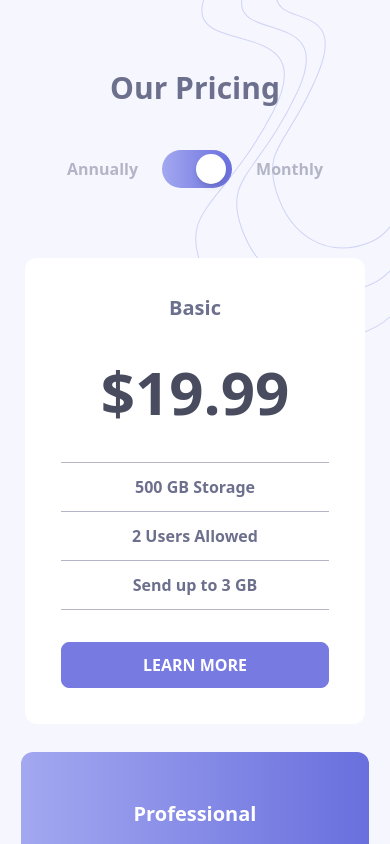
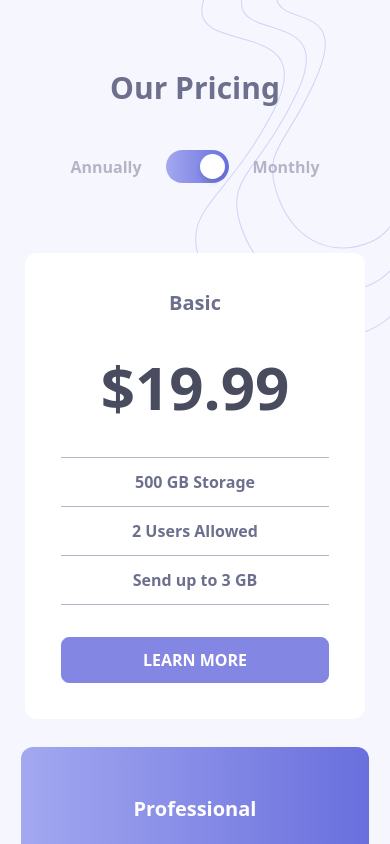
Before and after one commit to xStephx/pricing-component-with-toggle-challenge, a plain HTML site: page index.html in a window 390 px wide. Shown: the top 844 px of the page. Drawn offline with nearby package versions, Linux system fonts and the light colour scheme.

Commit message:
fixed some style

```diff
--- a/index.html
+++ b/index.html
@@ -30,10 +30,10 @@
     <h1 class="md:text-4xl text-3xl text-GrayishBlue font-bold mb-11">Our Pricing</h1>
     <div class="flex flex-row justify-center items-center gap-6">
       <span class="md:text-lg text-base text-LightGrayishBlue font-semibold">Annually</span>
-      <div class="flex bg-LinearGradient rounded-full w-[70px] h-[38px] p-1 relative hover:opacity-70 transition-all duration-300 ease-in-out">
+      <div class="flex bg-LinearGradient rounded-full md:w-[70px] w-[63px] md:h-[38px] h-[33px] p-1 relative hover:opacity-70 transition-all duration-300 ease-in-out">
         <input type="checkbox" id="check" class="sr-only peer" />
         <label for="check" class="absolute inset-0 cursor-pointer" aria-label="Toggle pricing"></label>
-        <label for="check" class="w-[30px] h-[30px] bg-white rounded-full shadow-md cursor-pointer transition-transform duration-300 transform translate-x-[30px] peer-checked:translate-x-0"></label>
+        <label for="check" class="md:w-[30px] w-[25px] md:h-[30px] h-[25px] bg-white rounded-full shadow-md cursor-pointer transition-transform duration-300 transform translate-x-[30px] peer-checked:translate-x-0"></label>
       </div>
       <span class="md:text-lg text-base text-LightGrayishBlue font-semibold">Monthly</span>
     </div>
@@ -52,7 +52,7 @@
       <hr class="border-LightGrayishBlue">
       <p class="my-3">Send up to 3 GB</p>
       <hr class="border-LightGrayishBlue">
-      <button class="bg-[rgb(119,122,225)] hover:bg-transparent text-white hover:text-[rgb(119,122,225)] border-[rgb(119,122,225)] hover:border-GrayishBlue border-[1px] uppercase w-[100%] py-2.5 rounded-lg mt-8 transition-all duration-300 ease-in-out">Learn More</button>
+      <button class="bg-[rgb(119,122,225)] opacity-90 hover:bg-transparent text-white hover:text-[rgb(119,122,225)] border-[rgb(119,122,225)] hover:border-GrayishBlue border-[1px] uppercase w-[100%] py-2.5 rounded-lg mt-8 transition-all duration-300 ease-in-out">Learn More</button>
     </section>
     <!-- Professional -->
     <section class="w-[348px] bg-LinearGradient px-10 py-12 rounded-xl text-white text-center font-bold md:mb-0 mb-7">
@@ -78,7 +78,7 @@
       <hr class="border-LightGrayishBlue">
       <p class="my-3">Send up to 20 GB</p>
       <hr class="border-LightGrayishBlue">
-      <button class="bg-[rgb(119,122,225)] hover:bg-transparent text-white hover:text-[rgb(119,122,225)] border-[rgb(119,122,225)] border-[rgb(119,122,225)] hover:border-GrayishBlue border-[1px] uppercase w-[100%] py-2.5 rounded-lg mt-8 transition-all duration-300 ease-in-out">Learn More</button>
+      <button class="bg-[rgb(119,122,225)] opacity-90 hover:bg-transparent text-white hover:text-[rgb(119,122,225)] border-[rgb(119,122,225)] border-[rgb(119,122,225)] hover:border-GrayishBlue border-[1px] uppercase w-[100%] py-2.5 rounded-lg mt-8 transition-all duration-300 ease-in-out">Learn More</button>
     </section>
   </main>
   <!-- Custom JS -->
```
